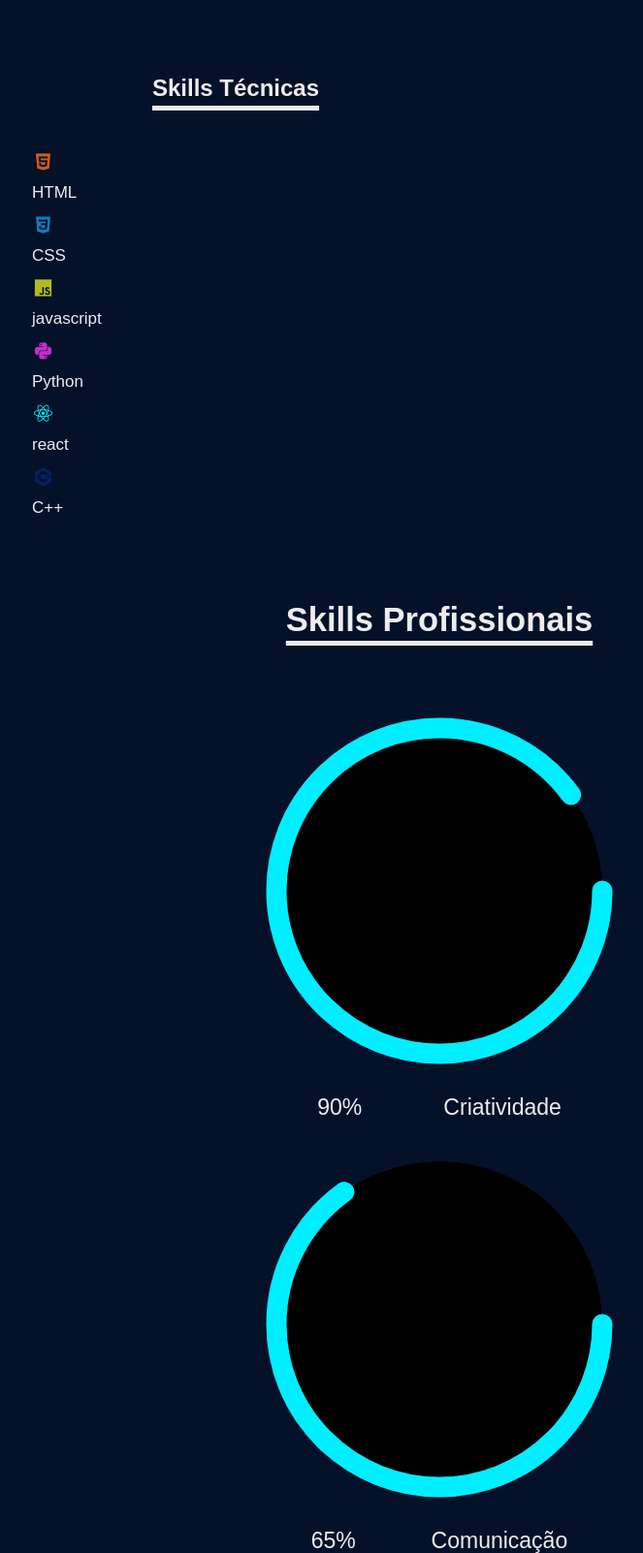
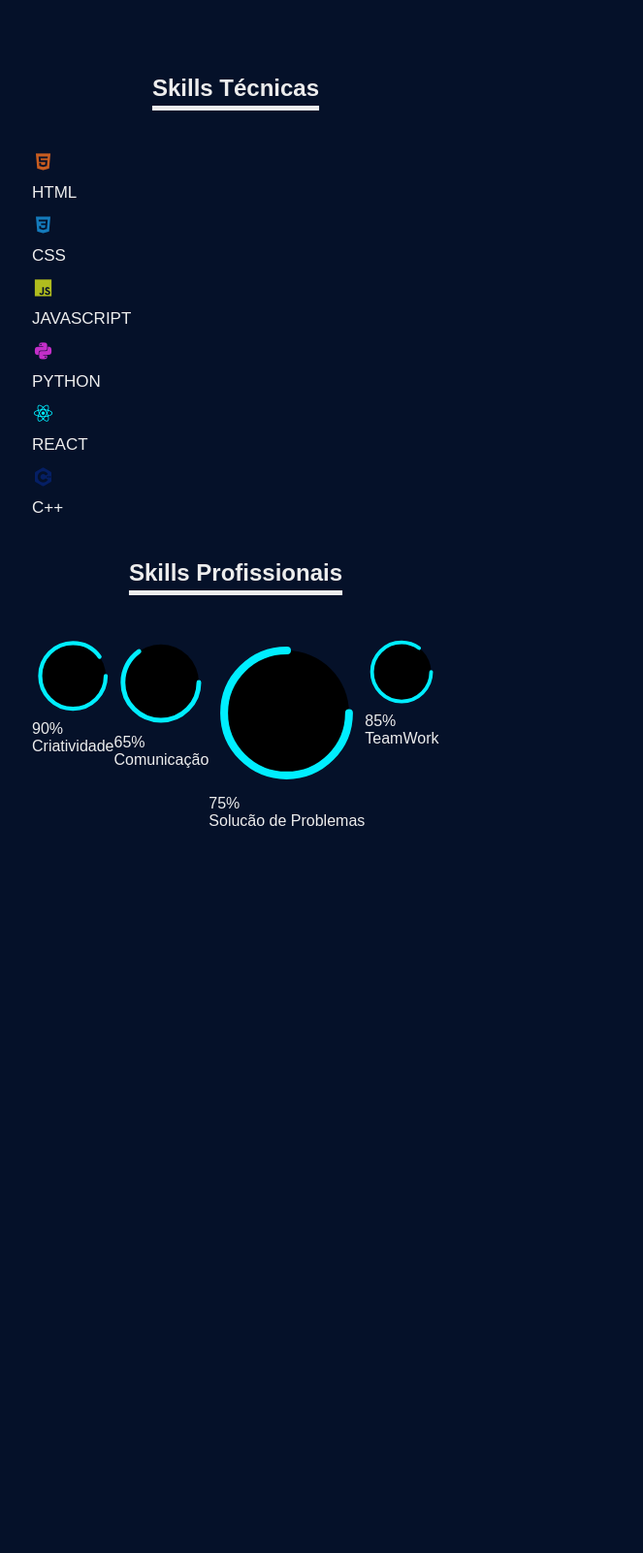
Before and after one commit to tiagojorgee/portfolio, a PHP site: page / in a window 1280 px wide. Shown: the part 3360-4962 px from the top of the page at 97% size, without its empty margins (177-840 px from the left). After the commit the page ends 4212 px from the top, so only its background shows below. Run offline with PHP 8.4, Linux system fonts and the light colour scheme.

Commit message:
atualizando

```diff
--- a/assets/style/style.css
+++ b/assets/style/style.css
@@ -423,9 +423,9 @@
 .radial-bars{
     width: 100%;
     display: flex;
-    flex-wrap: wrap;
-    justify-content: space-evenly;
-    align-items: flex-start;
+    height: 170px;
+    margin-bottom: 10px;
+    position: relative;
 }
 .radial-bars .radial.bar{
     width: 50%;
--- a/index.html
+++ b/index.html
@@ -26,8 +26,9 @@
     <section class="home"><!-- essa é a sessão home pagina de entrada-->
 
         <div class="home-content">
-            <img src="/imagens/bacground.png" alt="">
-            <h6 style="color: red; text-align: center; font-size: 20px;">Atenção, este site esta em desenvolvimento.
+
+            <h6 style="color: red; text-align: center; font-size: 20px;">Atenção,
+                este site esta em desenvolvimento.
             </h6>
             <h3>Olá, Eu sou</h3><br>
             <h1>Tiago jorge</h1><br>
@@ -41,8 +42,10 @@
             <h3>Estudante de Engenharia de Software</h3>
 
             <p id="escola">AMPLI, Anhanguera</p>
-            <p style="color: aliceblue;">Dedicando totalmente à minha qualificação no mercado da tecnologia,
-                <br>buscando desenvolver habilidades técnicas reconhecidas, e ótimo desempenho.
+            <p style="color: aliceblue;">Dedicando totalmente à minha
+                qualificação no mercado da tecnologia,
+                <br>buscando desenvolver habilidades técnicas reconhecidas,
+                e ótimo desempenho.
             </p>
             <h1>Eu sou <span class="text2"></span></h1>
             <div class="home-sci">
@@ -60,16 +63,18 @@
 
     <section class="about" id="about"><!--essa e a sessao about me, contate me-->
         <div class="about-img">
-            <img src="/imagens/bacground.png" alt="">
+
         </div>
 
         <div class="about-text">
             <h2>Contate<span> Me</span></h2>
             <h4>Full Stack Desenvolvedor!</h4>
             <p>
-                Desenvolvendo desde a parte de interação do usuário, á interação backend.
+                Desenvolvendo desde a parte de interação do usuário, á
+                interação backend.
                 <br>
-                Trabalhando com as principais metodologias ágeis da Engenharia de Software, tratamento de dados,
+                Trabalhando com as principais metodologias ágeis da
+                Engenharia de Software, tratamento de dados,
                 interação e visualização.
                 <br>
                 Seu projeto com performance e alto desempenho.
@@ -86,11 +91,14 @@
                     <div>
                         <i class="bx bx-code" style="color:aqua"></i>
                         <h2>Back-end</h2>
-                        <p>Mão no código, Programação é a arte e a ciência de criar instruções para um computador
+                        <p>Mão no código, Programação é a arte e a ciência
+                            de criar instruções para um computador
                             executar uma determinada tarefa. <br>
-                            Programar requer criatividade, raciocínio lógico, atenção aos detalhes e persistência.
+                            Programar requer criatividade, raciocínio
+                            lógico, atenção aos detalhes e persistência.
                             Programar também é uma forma de Comunicação
-                            e de transformação de um mundo melhor, e mais acessível.
+                            e de transformação de um mundo melhor, e mais
+                            acessível.
                         </p>
                         <a href="#" class="read">Saiba Mais</a>
                     </div>
@@ -98,40 +106,59 @@
                     <div>
                         <i class="bx bx-crop" style="color: aqua;"></i>
                         <h2>Font-end</h2>
-                        <p>Sou um designer apaixonado por criar experiências digitais incríveis e intuitivas para os
-                            usuários. Tenho experiência em projetar interfaces gráficas, wireframes, protótipos
-                            e testes de usabilidade. Meu objetivo é sempre entregar soluções criativas, funcionais e
-                            acessíveis que atendam às necessidades dos clientes e dos usuários finais.</p>
+                        <p>Sou um designer apaixonado por criar experiências
+                            digitais incríveis e intuitivas para os
+                            usuários. Tenho experiência em projetar
+                            interfaces gráficas, wireframes, protótipos
+                            e testes de usabilidade. Meu objetivo é sempre
+                            entregar soluções criativas, funcionais e
+                            acessíveis que atendam às necessidades dos
+                            clientes e dos usuários finais.</p>
                         <a href="#" class="read">Saiba Mais</a>
                     </div>
 
                     <div>
                         <i class="bx bx-bar-chart " style="color: aqua;"></i>
                         <h2>Análise de dados</h2>
-                        <p>Trabalhando com Python, NumPy e Google Colab para análise de dados e aprendizado
-                            de máquina! Python é uma linguagem de programação dinâmica, e mais próxima da linguagem
+                        <p>Trabalhando com Python, NumPy e Google Colab para
+                            análise de dados e aprendizado
+                            de máquina! Python é uma linguagem de
+                            programação dinâmica, e mais próxima da
+                            linguagem
                             humana do que a linguagem de
                             uma máquina. NumPy fornece um objeto de
-                            matriz multidimensional e várias rotinas para operações rápidas em
-                            matrizes. Google Colab permite escrever e executar código Python no navegador
+                            matriz multidimensional e várias rotinas para
+                            operações rápidas em
+                            matrizes. Google Colab permite escrever e
+                            executar código Python no navegador
                             sem necessidade de configuração.
-                            Essas ferramentas são uma combinação poderosa para análise
-                            de dados e aprendizado de máquina. Com elas, é possível
-                            importar conjuntos de dados, treinar modelos preditivos e
+                            Essas ferramentas são uma combinação poderosa
+                            para análise
+                            de dados e aprendizado de máquina. Com elas, é
+                            possível
+                            importar conjuntos de dados, treinar modelos
+                            preditivos e
                             visualizar resultados com facilidade.</p>
                         <a href="#" class="read">Saiba Mais</a>
                     </div>
                     <div>
                         <i class="bx bxs-cloud " style="color: aqua;"></i>
                         <h2>Nuvem</h2>
-                        <p>A tecnologia na nuvem está revolucionando a maneira como
-                            usamos a tecnologia! Com a nuvem, é possível acessar recursos
-                            de computação, como aplicativos, servidores, armazenamento
-                            de dados, ferramentas de desenvolvimento e capacidades de
-                            rede, através da internet, sem precisar instalá-los e
-                            mantê-los localmente. Isso permite reduzir custos de TI,
+                        <p>A tecnologia na nuvem está revolucionando a
+                            maneira como
+                            usamos a tecnologia! Com a nuvem, é possível
+                            acessar recursos
+                            de computação, como aplicativos, servidores,
+                            armazenamento
+                            de dados, ferramentas de desenvolvimento e
+                            capacidades de
+                            rede, através da internet, sem precisar
+                            instalá-los e
+                            mantê-los localmente. Isso permite reduzir
+                            custos de TI,
                             melhorar a agilidade e o tempo de valorização,
-                            e escalar mais facilmente e de forma mais econômica. </p>
+                            e escalar mais facilmente e de forma mais
+                            econômica. </p>
                         <a href="#" class="read">Saiba Mais</a>
                     </div>
                 </div>
@@ -145,91 +172,110 @@
         <div class="container1" id="Skills">
             <h1 class="heading1">Skills Técnicas</h1>
             <div class="Technical-bars">
-                <div class="bar"><i style="color:#c95d20;" class='bx bxl-html5'></i>
+                <div class="bar">
+                    <i style="color:#c95d20;" class='bx bxl-html5'></i>
                     <div class="info">
                         <span>HTML</span>
                     </div>
-                    <div class="progress-line html">
+                    <div class="linha-progresso html">
                         <span></span>
                     </div>
                 </div>
-                <div class="bar"><i style=" color:#147bbc" class='bx bxl-css3'></i>
+                <div class="bar">
+                    <i style=" color:#147bbc" class='bx bxl-css3'></i>
                     <div class="info">
                         <span>CSS</span>
                     </div>
-                    <div class="progress-line css">
+                    <div class="linha-progresso css">
                         <span></span>
                     </div>
-                    <div class="bar"><i style="color: #b0bc1e;" class='bx bxl-javascript'></i>
+                </div>
+                <div class="bar">
+                    <i style="color: #b0bc1e;" class='bx bxl-javascript'></i>
                     <div class="info">
-                            <span>javascript</span>
+                        <span>JAVASCRIPT</span>
                     </div>
-                        <div class="progress-line javascript">
+                    <div class="linha-progresso javascript">
                         <span></span>
                     </div>
-                        <div class="bar"><i style="color: #c32ec9;" class='bx bxl-python'></i>
+                </div>
+                <div class="bar">
+                    <i style="color: #c32ec9;" class='bx bxl-python'></i>
                     <div class="info">
-                                <span>Python</span>
+                        <span>PYTHON</span>
                     </div>
-                            <div class="progress-line python">
+                    <div class="linha-progresso python">
                         <span></span>
                     </div>
-                            <div class="bar"><i style="color: #0ef;" class='bx bxl-react'></i>
+                </div>
+                <div class="bar">
+                    <i style="color: #0ef;" class='bx bxl-react'></i>
                     <div class="info">
-                                    <span>react</span>
+                        <span>REACT</span>
                     </div>
-                                <div class="progress-line react">
+                    <div class="linha-progresso react">
                         <span></span>
                     </div>
-                                <div class="bar"><i style="color:#051f64;" class='bx bxl-c-plus-plus'></i>
+                </div>
+                <div class="bar">
+                    <i style="color:#051f64;" class='bx bxl-c-plus-plus'></i>
                     <div class="info">
                         <span>C++</span>
                     </div>
-                                    <div class="progress-line c">
+                    <div class="inha-progresso c">
                         <span></span>
                     </div>
                 </div>
             </div>
-
+        </div>
 
         <div class="container1">
             <h1 class="heading1">Skills Profissionais</h1>
             <div class="radial-bars">
+                <div class="radial-bar">
                     <svg x="0px" y="0px" viewBox="0 0 200 200">
-                                        <circle class="progress-bar" cx="100" cy="100" r="80"> </circle>
-                                        <circle class="path path-1" cx="100" cy="100" r="80"> </circle>
+                        <circle class="progress-bar" cx="100" cy="100" r="80">
+                        </circle>
+                        <circle class="path path-1" cx="100" cy="100" r="80">
+                        </circle>
                     </svg>
                     <div class="porcentagem">90%</div>
                     <div class="text">Criatividade</div>
+
                 </div>
 
-                                <div class="radial-bars">
-                                    <svg x="opx" y="0px" viewBox="0 0 200 200">
-                                        <circle class="progress-bar" cx="100" cy="100" r="80"> </circle>
+                <div class="radial-bar">
+                    <svg x="0px" y="0px" viewBox="0 0 200 200">
+                        <circle class="progress-bar" cx="100" cy="100" r="80">
+                        </circle>
                         <circle class="path path-2" cx="100" cy="100" r="80"> </circle>
                     </svg>
                     <div class="porcentagem">65%</div>
                     <div class="text">Comunicação</div>
                 </div>
 
-                                <div class="radial-bars">
-                                    <svg x="opx" y="0px" viewBox="0 0 200 200">
-                                        <circle class="progress-bar" cx="100" cy="100" r="80"> </circle>
+                <div class="radial-bar">
+                    <svg x="0px" y="0px" viewBox="0 0 200 200">
+                        <circle class="progress-bar" cx="100" cy="100" r="80">
+                        </circle>
                         <circle class="path path-3" cx="100" cy="100" r="80"> </circle>
                     </svg>
                     <div class="porcentagem">75%</div>
                     <div class="text">Solucão de Problemas</div>
                 </div>
 
-                                <div class="radial-bars">
-                                    <svg x="opx" y="0px" viewBox="0 0 200 200">
-                                        <circle class="progress-bar" cx="100" cy="100" r="80"> </circle>
+                <div class="radial-bar">
+                    <svg x="0px" y="0px" viewBox="0 0 200 200">
+                        <circle class="progress-bar" cx="100" cy="100" r="80">
+                        </circle>
                         <circle class="path path-4" cx="100" cy="100" r="80"> </circle>
                     </svg>
                     <div class="porcentagem">85%</div>
                     <div class="text">TeamWork</div>
                 </div>
             </div>
+        </div>
+
     </section>
     <script src="/assets/script/main.js"></script>
 </body>
```
Also changed, not shown: other parts of assets/style/style.css (+27 -27 lines). Lines whose indentation alone changed are shown as unchanged.
